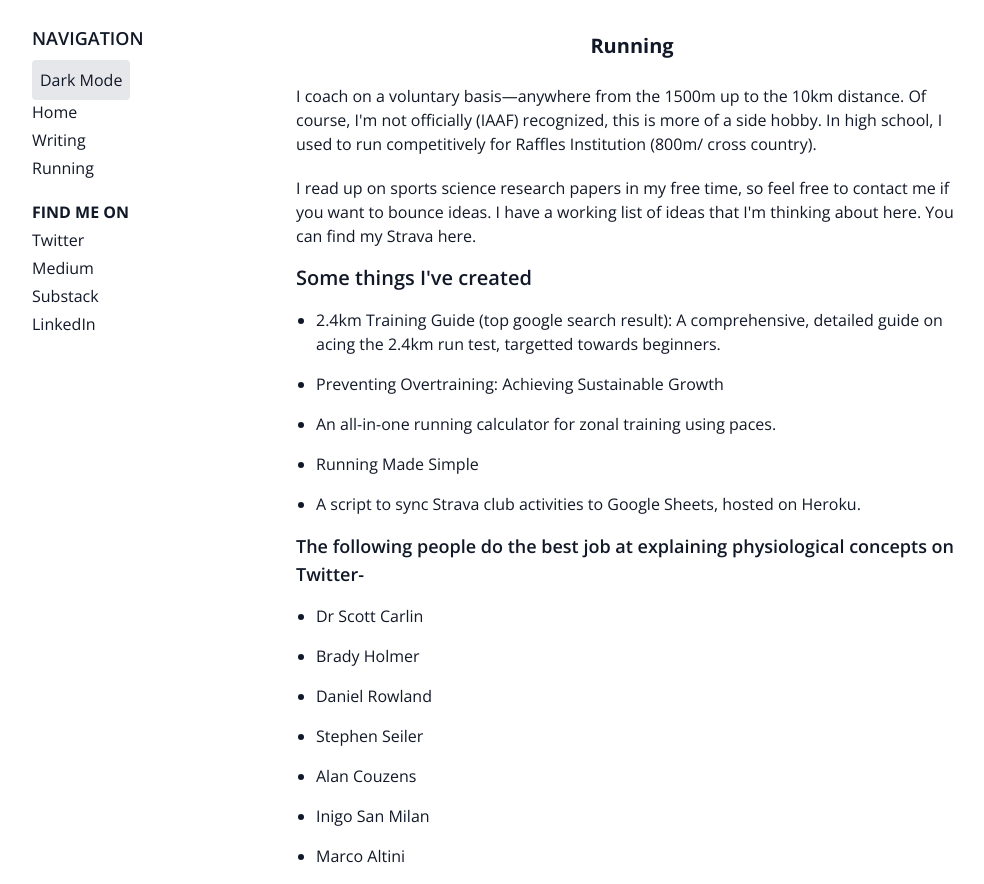
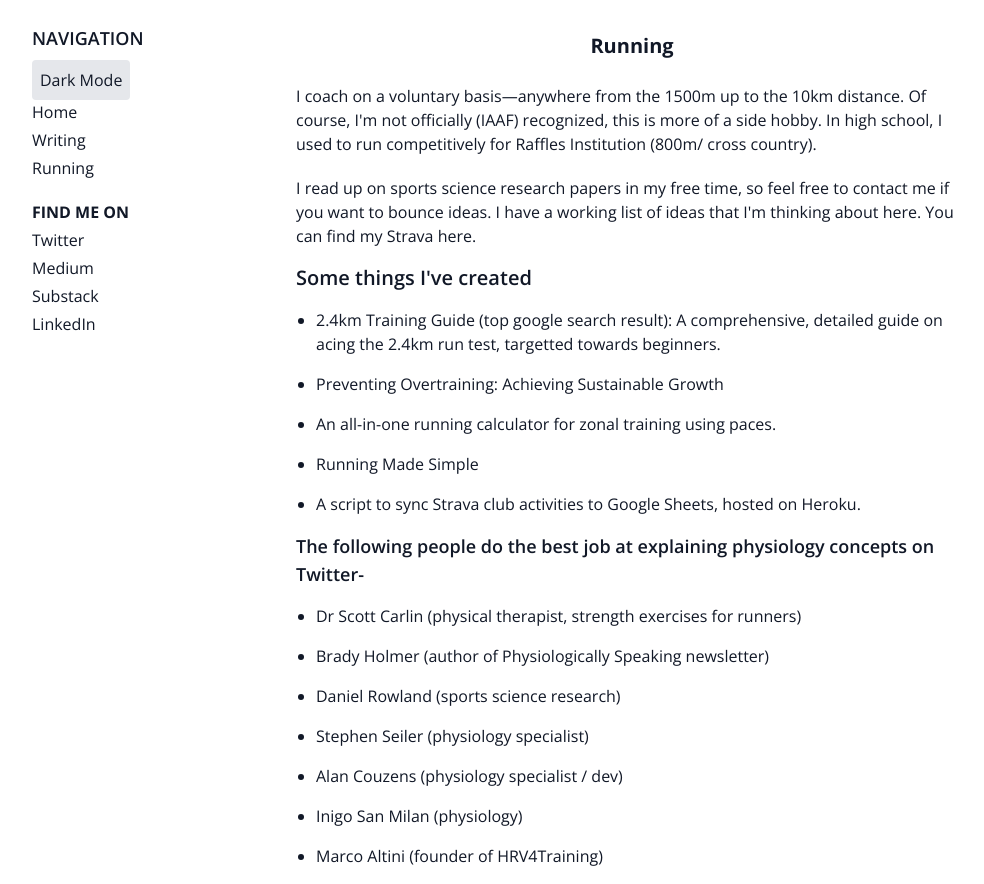
Before and after one commit to danielcwq/website-v2, a Next.js app: page /running in a window 1280 px wide. Shown: the whole page, without its empty margins (8-992 px from the left). Built offline with nearby package versions, Linux system fonts and the light colour scheme.

Commit message:
Added more context for Twitter recos

```diff
--- a/pages/running.js
+++ b/pages/running.js
@@ -86,29 +86,34 @@ const Writing = () => {
               </li>
             </ul>
             <h2 className="text-lg font-semibold mt-4">
-              The following people do the best job at explaining physiological
+              The following people do the best job at explaining physiology
               concepts on Twitter-
             </h2>
             <ul className="list-disc pl-5 mt-2 md:mt-4">
-              <li>Dr Scott Carlin</li>
+              <li>
+                Dr Scott Carlin (physical therapist, strength exercises for
+                runners)
+              </li>
             </ul>
             <ul className="list-disc pl-5 mt-2 md:mt-4">
-              <li>Brady Holmer</li>
+              <li>
+                Brady Holmer (author of Physiologically Speaking newsletter)
+              </li>
             </ul>
             <ul className="list-disc pl-5 mt-2 md:mt-4">
-              <li>Daniel Rowland</li>
+              <li>Daniel Rowland (sports science research)</li>
             </ul>
             <ul className="list-disc pl-5 mt-2 md:mt-4">
-              <li>Stephen Seiler</li>
+              <li>Stephen Seiler (physiology specialist)</li>
             </ul>
             <ul className="list-disc pl-5 mt-2 md:mt-4">
-              <li>Alan Couzens</li>
+              <li>Alan Couzens (physiology specialist / dev)</li>
             </ul>
             <ul className="list-disc pl-5 mt-2 md:mt-4">
-              <li>Inigo San Milan</li>
+              <li>Inigo San Milan (physiology)</li>
             </ul>
             <ul className="list-disc pl-5 my-2 md:my-4">
-              <li>Marco Altini</li>
+              <li>Marco Altini (founder of HRV4Training)</li>
             </ul>
           </div>
         </div>
```
